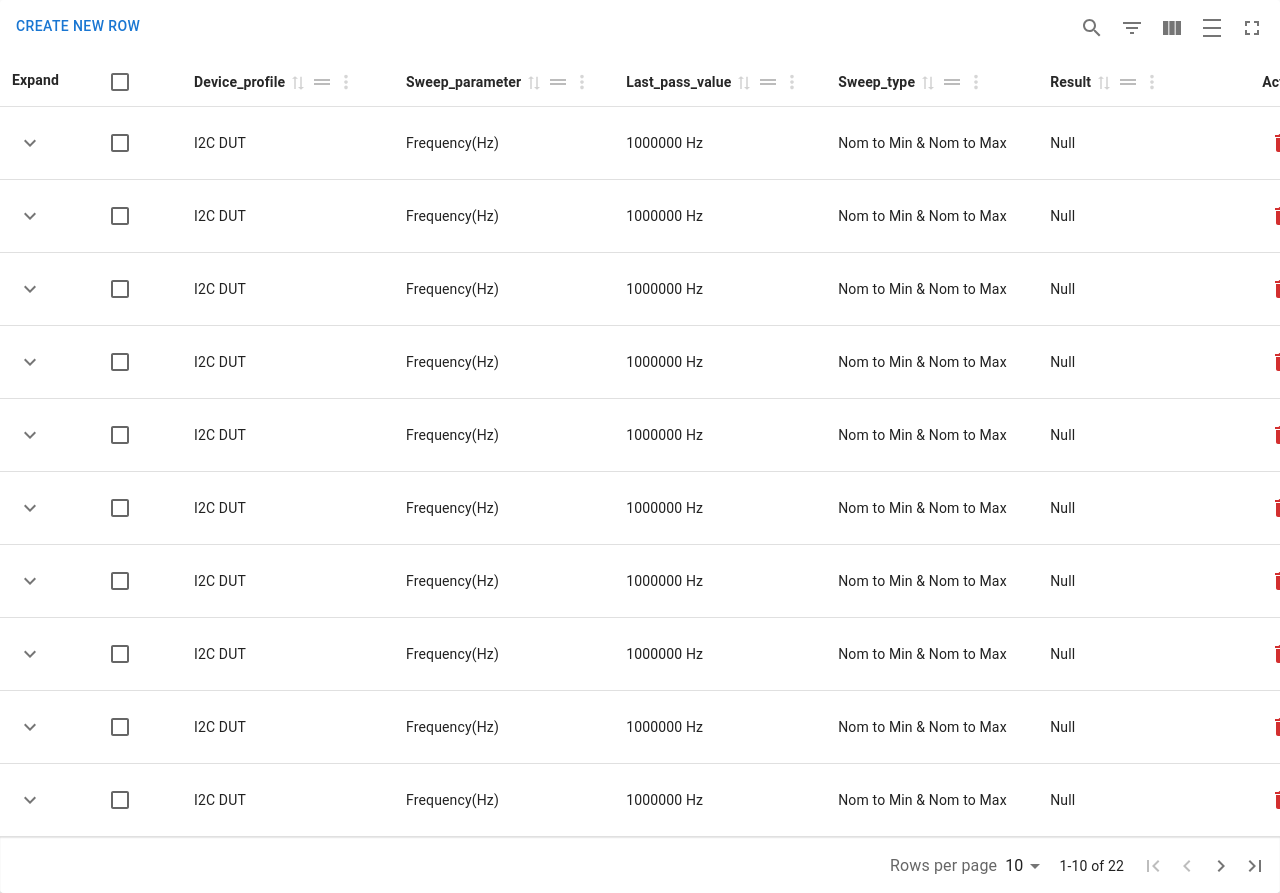
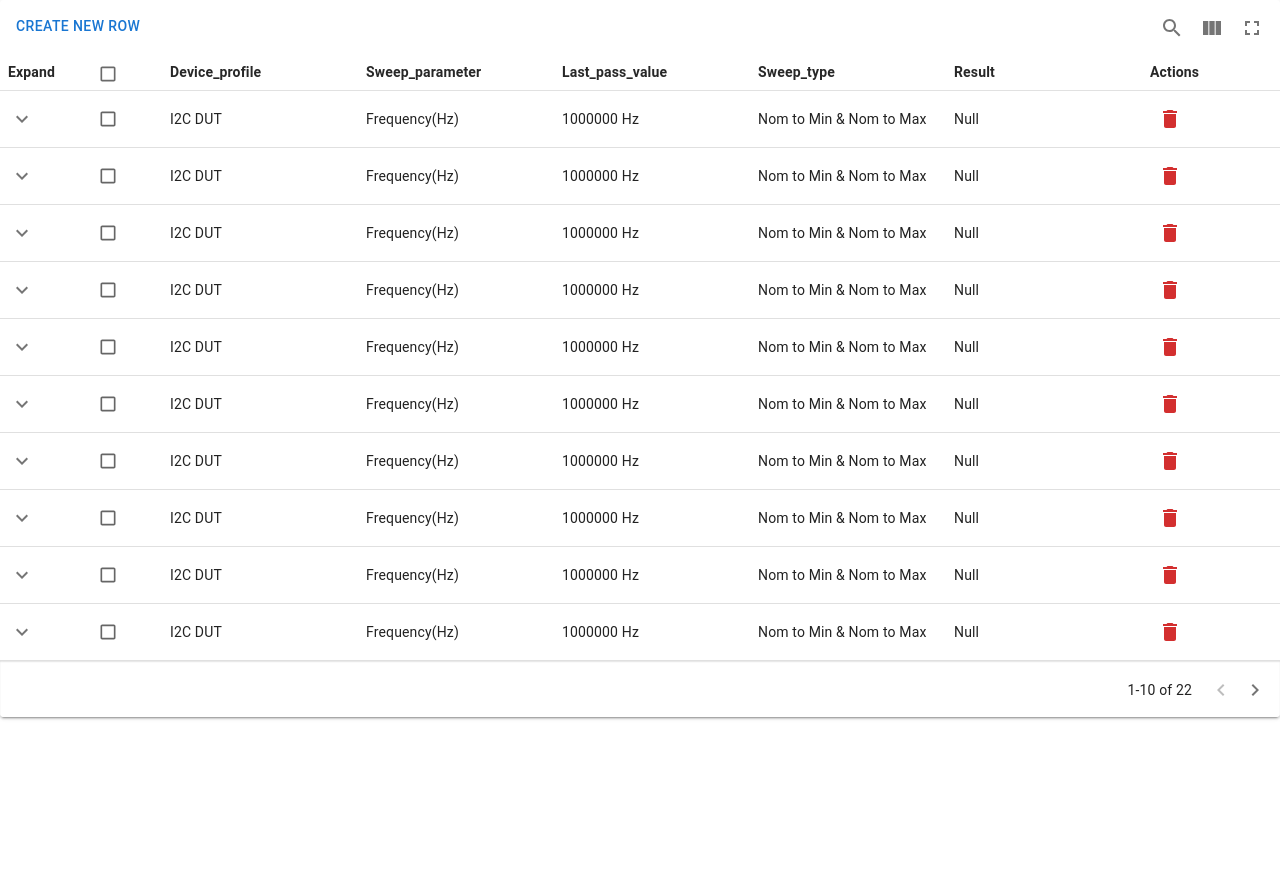
Before and after one commit to Ashrithashankar21/material-react-table, a React (Create React App) app: page / in a window 1280 px wide. After the commit the page ends 800 px from the top, so only its background shows below. Built offline with nearby package versions, Linux system fonts and the light colour scheme.

Commit message:
feat: src: remove extra features
Signed-off-by: Ashritha Shankar <ashritha.shankar@solitontech.com>

```diff
--- a/src/DetailPanel.js
+++ b/src/DetailPanel.js
@@ -24,7 +24,13 @@ function DetailPanel({ row, data, setData }) {
   const otherDetails = row.original.otherDetails;
 
   return (
-    <>
+    <div
+      style={{
+        alignItems: "center",
+        display: "flex",
+        flexDirection: "column",
+      }}
+    >
       <OtherDetailsTable data={otherDetails} />
       <div
         style={{
@@ -54,7 +60,7 @@ function DetailPanel({ row, data, setData }) {
           Save
         </Button>
       </div>
-    </>
+    </div>
   );
 }
 
--- a/src/Table.js
+++ b/src/Table.js
@@ -130,28 +130,31 @@ function Table() {
   };
 
   const table = useMaterialReactTable({
-    muiTableBodyRowProps: {
-      style: {
-        padding: "0px",
-        fontSize: "0.875rem",
-      },
-    },
-    muiTableCellProps: {
-      style: {
-        padding: "0px",
-        fontSize: "0.875rem",
-      },
-    },
     columns,
     data,
     enableExpandAll: false,
     enableExpanding: true,
     enableRowSelection: true,
-    enableColumnOrdering: true,
     enableGlobalFilter: true,
+    enableColumnOrdering: false,
     enableEditing: true,
+    // paginationDisplayMode: "pages",
+    muiPaginationProps: {
+      showRowsPerPage: false,
+      showFirstButton: false,
+      showLastButton: false,
+    },
+    enableColumnDragging: false,
+    enableSorting: false,
     editDisplayMode: "cell",
+    enableColumnFilters: false,
+    enableColumnActions: false,
+    enableDensityToggle: false,
     createDisplayMode: "modal",
+    positionToolbarAlertBanner: 'hide',
+    initialState: {
+      density: "compact",
+    },
     positionCreatingRow: "bottom",
     renderDetailPanel: ({ row }) => (
       <DetailPanel row={row} data={data} setData={setData} />
--- a/src/index.css
+++ b/src/index.css
@@ -14,6 +14,7 @@ code {
 
 ::-webkit-scrollbar {
   width: 6px;
+  height: 6px;
 }
 
 ::-webkit-scrollbar-track {
```
